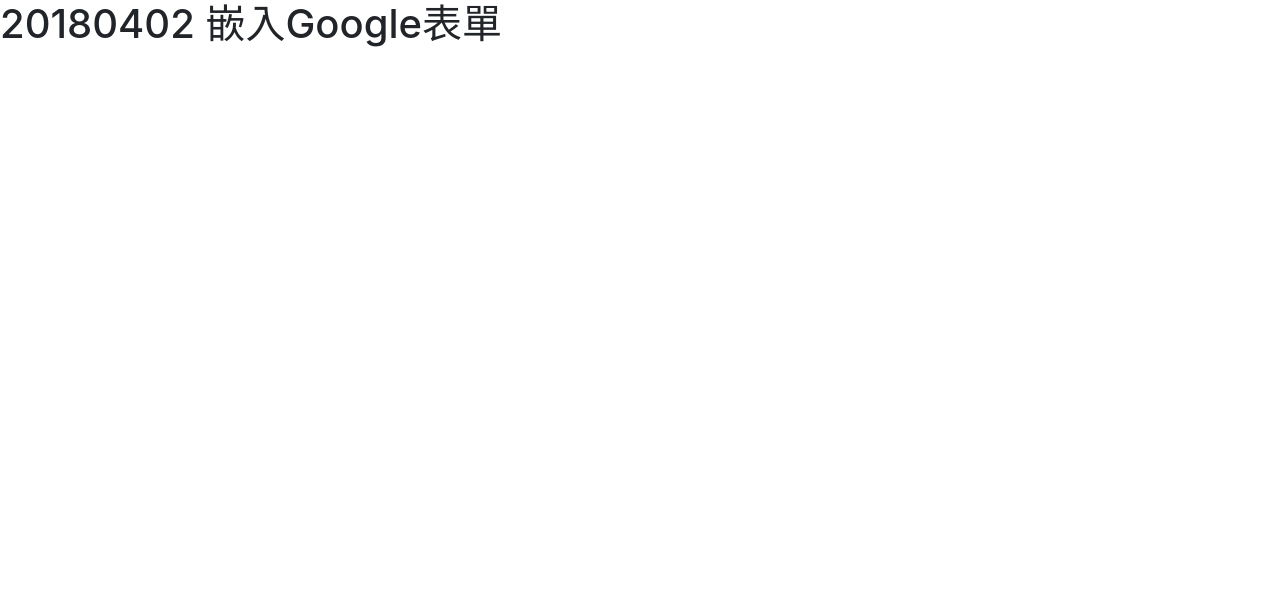
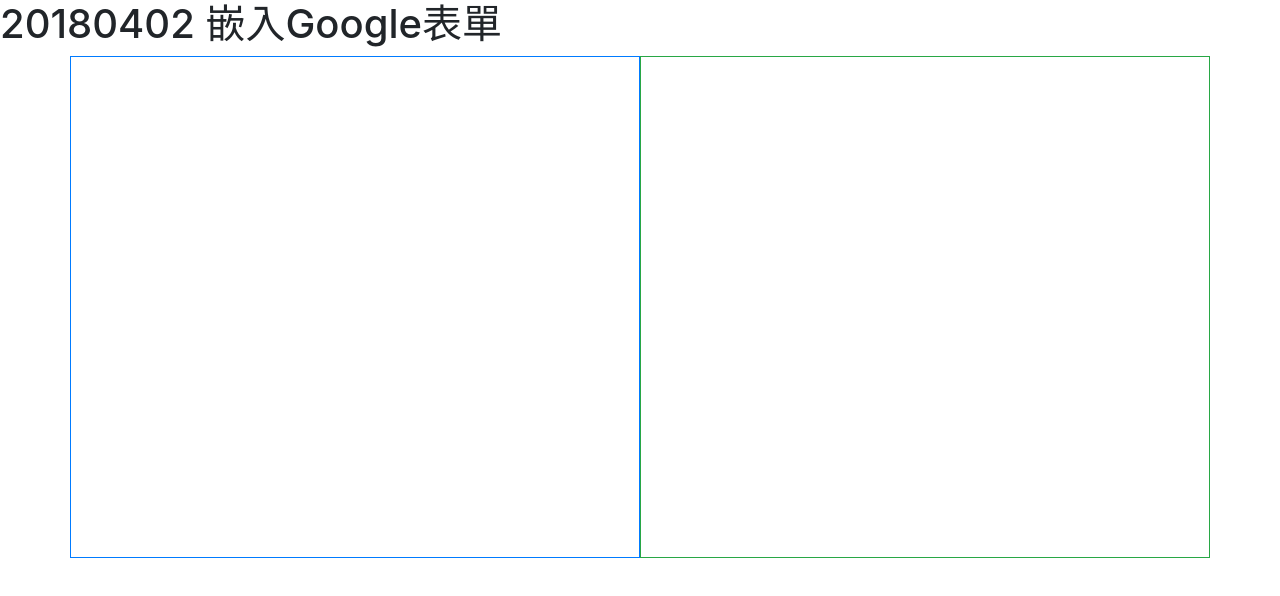
Before and after one commit to ab2620189/ab2620189.github.io, a plain HTML site: page 20180402.html in a window 1280 px wide. Drawn offline with nearby package versions, Linux system fonts and the light colour scheme.

Commit message:
20180402

```diff
--- a/20180402.html
+++ b/20180402.html
@@ -12,16 +12,17 @@
   </head>
   <body>
 
+
 <h1>20180402 嵌入Google表單</h1>
 <div class="container">
   <div class="row">
-    <div class="col">
-      <div>
+    <div class="col border border-primary">
+      <div style="height: 500px;">
 
       </div>
     </div>
-    <div class="col">
-      <div>
+    <div class="col border border-success">
+      <div style="height: 500px;">
 
       </div>
     </div>
```
